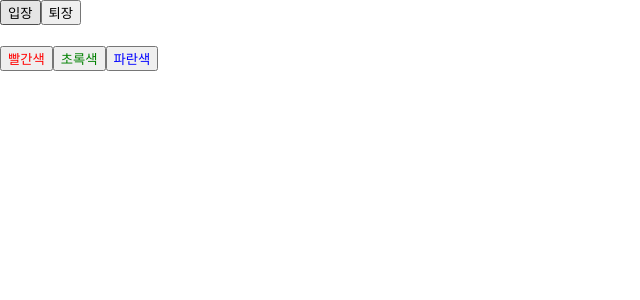
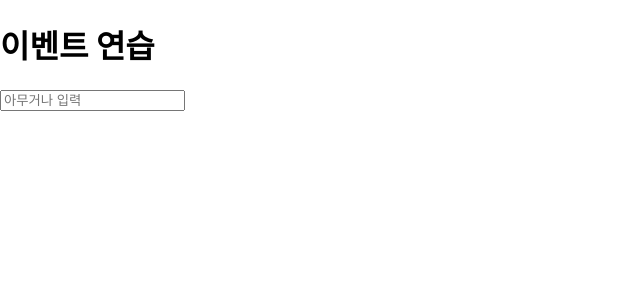
Before and after one commit to Opdata/React-self, a React (Create React App) app in the folder hello-react/: page / in a window 1280 px wide. Shown: the top 300 px of the page, without its empty margins (0-640 px from the left). Built offline with nearby package versions, Linux system fonts and the light colour scheme.

Commit message:
[test] Event 핸들링(컴포넌트 생성,불러오기, onChange 이벤트 설정

```diff
--- a/hello-react/src/App.js
+++ b/hello-react/src/App.js
@@ -11,11 +11,20 @@
 
 // export default App;
 
+// import React from "react";
+// import Say from "./Say";
+
+// const App = () => {
+//   return <Say />;
+// };
+
+// export default App;
+
 import React from "react";
-import Say from "./Say";
+import EventPractive from "./EventPractice";
 
 const App = () => {
-  return <Say />;
+  return <EventPractive />;
 };
 
 export default App;
--- /dev/null
+++ b/hello-react/src/EventPractice.js
@@ -0,0 +1,25 @@
+//EventPractive.js
+
+import React, { Component } from "react";
+
+class EventPractive extends Component {
+  render() {
+    return (
+      <div>
+        <h1>이벤트 연습</h1>
+        <input
+          type="text"
+          name="message"
+          placeholder="아무거나 입력"
+          onChange={e => {
+            console.log(e);
+            //value log
+            //console.log(e.target.value);
+          }}
+        />
+      </div>
+    );
+  }
+}
+
+export default EventPractive;
```
